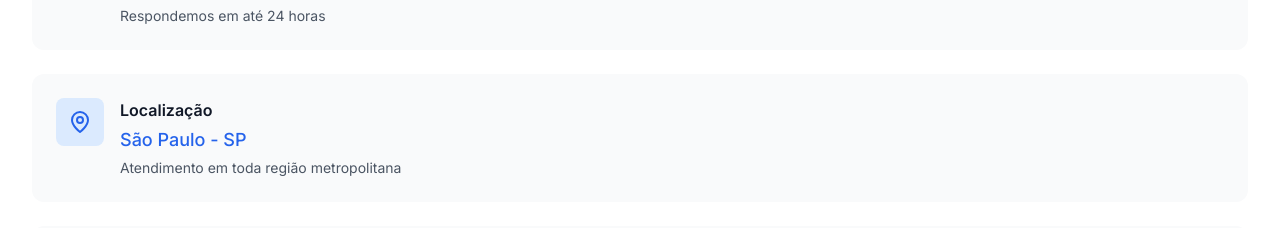
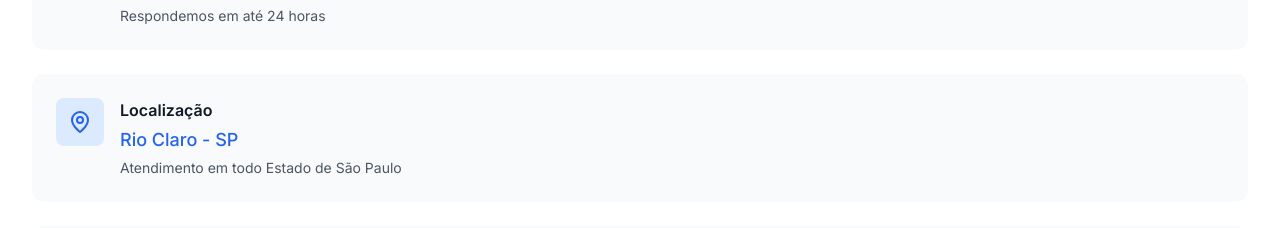
Before and after one commit to aadljdev/leilaomauricio, a Next.js app: page / in a window 1280 px wide. Shown: the part 5550-5778 px from the top of the page. Built offline with nearby package versions, Linux system fonts and the light colour scheme.

Commit message:
ajuste cidade

```diff
--- a/components/Contact.tsx
+++ b/components/Contact.tsx
@@ -22,9 +22,9 @@ export default function Contact() {
     {
       icon: MapPin,
       title: 'Localização',
-      value: 'São Paulo - SP',
+      value: 'Rio Claro - SP',
       link: '#',
-      description: 'Atendimento em toda região metropolitana'
+      description: 'Atendimento em todo Estado de São Paulo'
     },
     {
       icon: Clock,
```
